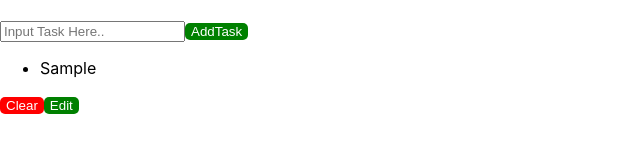
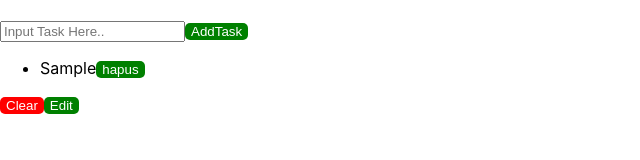
Before and after one commit to rinalditoryanari/belajar-react, a React (Create React App) app: page / in a window 1280 px wide. Both pictures are taken after typing "Sample" into the empty fields and a click on the button "AddTask". Shown: the top 160 px of the page, without its empty margins (0-640 px from the left). Built offline with nearby package versions, Linux system fonts and the light colour scheme.

Commit message:
hapus task

```diff
--- a/src/App.js
+++ b/src/App.js
@@ -29,6 +29,11 @@ const App = () => {
   // btw ini rand: Math.random bisa diganti angka sama2 1 atau 1; rand + 1
   // sebenernya gak usah pake rand sih, asal di bikin object juga bisa aja
 
+  const deleteTask = (value) => {
+    const newList = Array.from(taskList.data).filter((item) => item !== value);
+    setTaskList({data: newList});
+  }
+
   return (
     <div>
       <br/>
@@ -43,7 +48,12 @@ const App = () => {
         </Button>
       </div>
       <div>
-        <ListItem list={taskList.data.map((item)=>(<li>{item}</li>))} ></ListItem>
+        <ListItem list={taskList.data.map((item)=>(
+          <li>
+            {item}
+            <Button text="hapus" onClick={()=>deleteTask(item)}/>
+          </li>))} >
+        </ListItem>
       </div>
       <Button background="red" text="Clear" onClick={() => setTaskList({data:[]})}></Button>
       <Button text="Edit"></Button>
```
